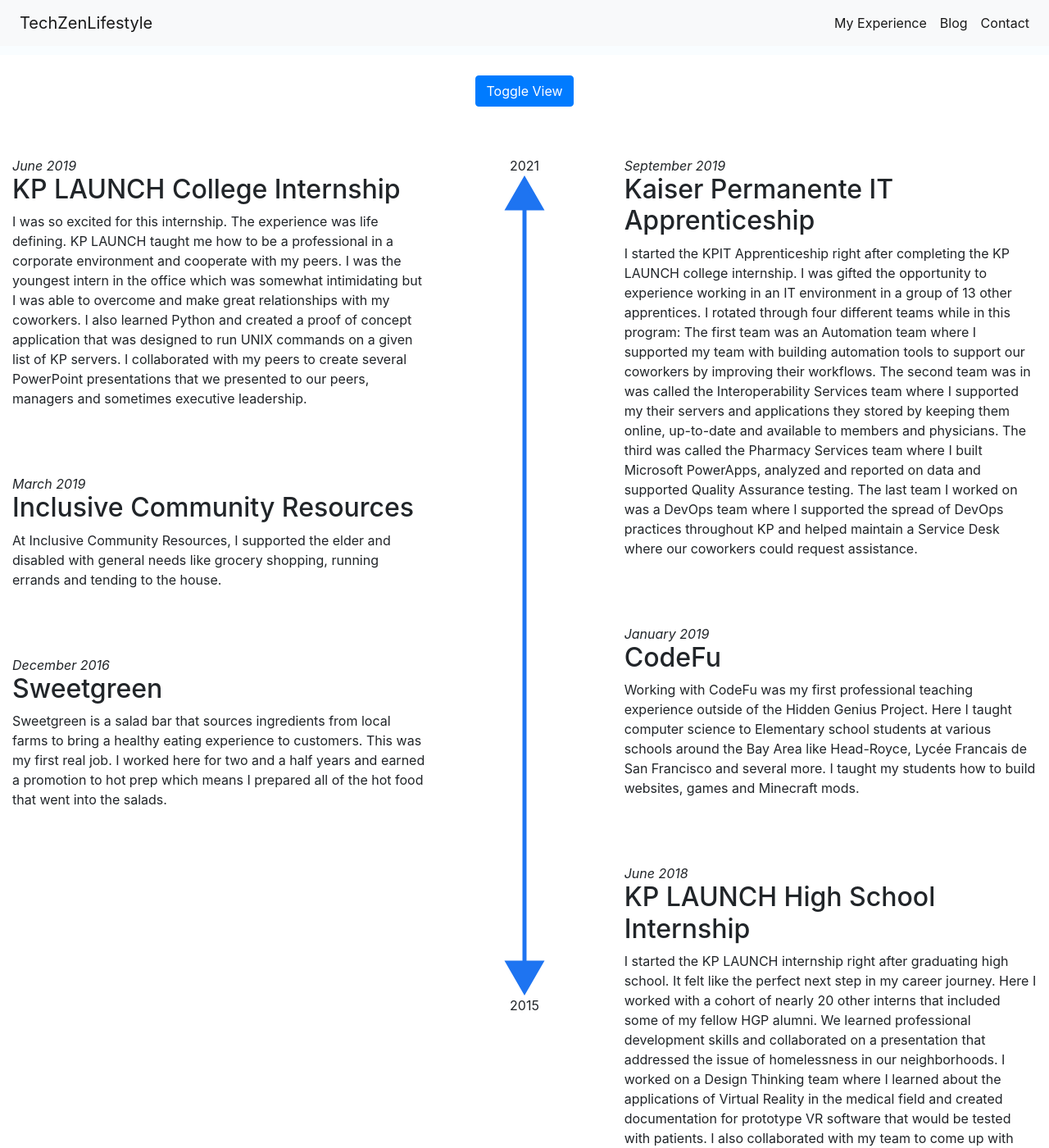
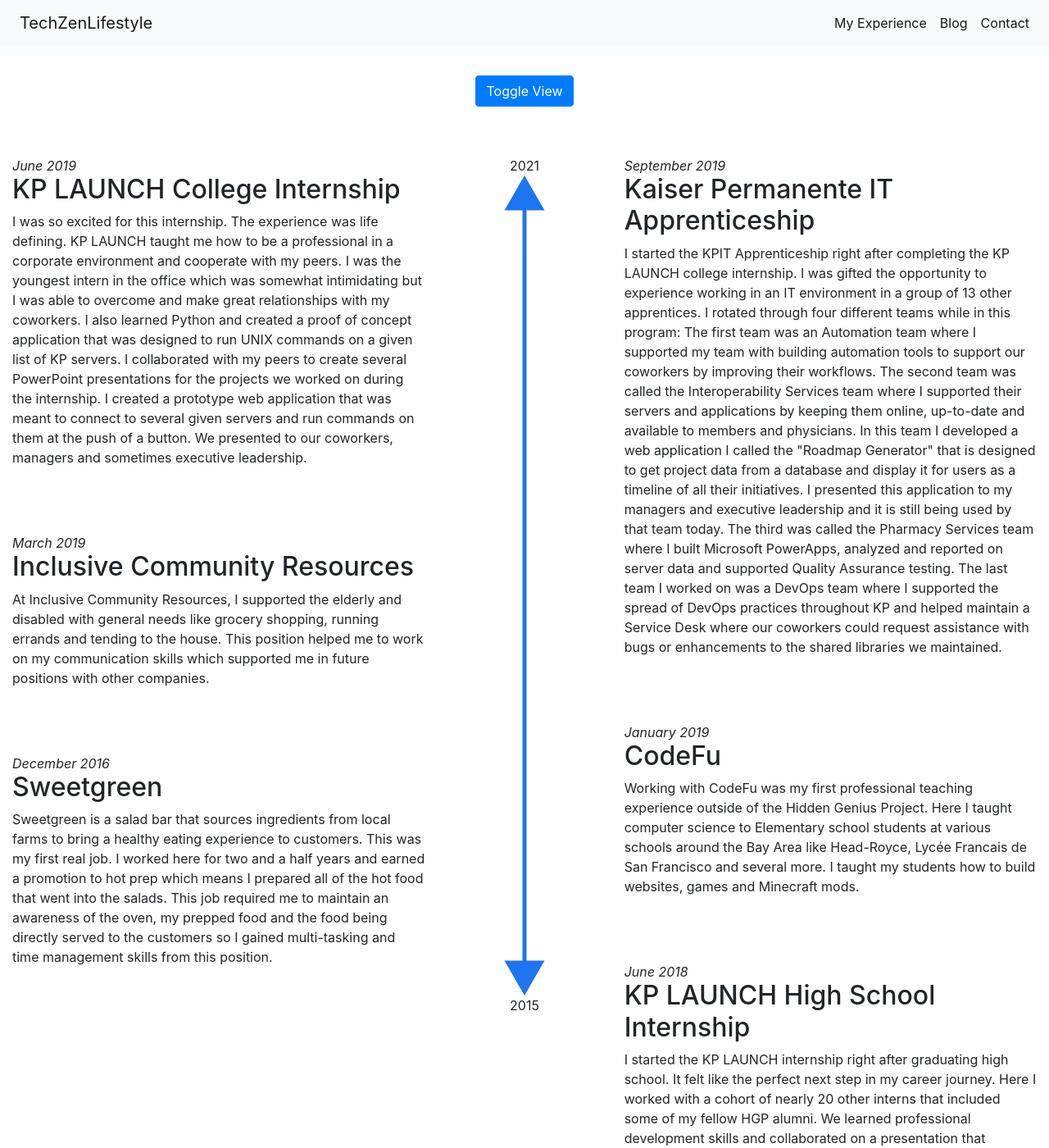
Before and after one commit to techzenlifestyle/my-portfolio-site, a Jekyll site: the page built from my-experience.html, in a window 1280 px wide and 1400 px high, scrolled down 358 px. Shown: the whole window at 82% size. Built offline with Jekyll 4.4.1, drawn with Linux system fonts in a browser that asks for light colours; nearby versions of some CDN libraries; some of the changed text lies outside the part shown.

Commit message:
Cleaning up

```diff
--- a/index.html
+++ b/index.html
@@ -39,7 +39,7 @@
     </div>
     <div class="col">
       <div class="card">
-        <a href="/my-experience/"><img class="card-img-top services-content" src="/assets/images/chalkboard-teacher-solid.svg" alt="Web Development Icon" width="110" height="88" style="color: #1E74F1;"></a>
+        <a href="/my-experience/"><img class="card-img-top services-content" src="/assets/images/chalkboard-teacher-solid.svg" alt="Education Icon" width="110" height="88" style="color: #1E74F1;"></a>
         <div class="card-body">
           <h2 class="card-title">Education</h2>
           <p class="card-text">I've been teaching various ages since 2017.</p>
@@ -48,7 +48,7 @@
     </div>
     <div class="col">
       <div class="card">
-        <a href="/my-experience/"><img class="card-img-top services-content" src="/assets/images/database-solid.svg" alt="Web Development Icon" width="110" height="88" style="color: #1E74F1;"></a>
+        <a href="/my-experience/"><img class="card-img-top services-content" src="/assets/images/database-solid.svg" alt="Software Engineering Icon" width="110" height="88" style="color: #1E74F1;"></a>
         <div class="card-body">
           <h2 class="card-title">Software Engineering</h2>
           <p class="card-text">I've been building web applications since 2019.</p>
--- a/my-experience.html
+++ b/my-experience.html
@@ -8,16 +8,18 @@
     <div class="row">
         <div class="col-sm-6">
             <div class="header-content">
-                <h1>My Experience</h1>
                 <span class="exp-toggle-content">
+                    <h1>My Experience - Career</h1>
                     <p>My drive and work ethic have enabled me to excel in my career and education.
                     I attended my first boot camp when I was 15 and got my first job when I was 16 with no gaps in employment to this day.
                     I was able to graduate high school with a 5.0 GPA and several college credits under my belt. </p>
                 </span>
                 <span class="eca-toggle-content" style="display: none;">
-                    <p>It took me a long time to figure out how I can best add value to my community.
-                        I wouldn't have been able to do it without my community pouring value into me so that I could explore and discover the best parts of myself.
-                        My city and my people did this for me in the form of community programs offering opporunities to me and other young Black students. </p>
+                    <h1>My Experience - Community</h1>
+                    <p>I unceasingly strive to find new and better ways to support my community, because they are the reason
+                        I am who I am today. Through my community, I was given access to programs and opportunities that I,
+                    and other Black students otherwise would not have been able to experience. Therefore, I take it as a personal
+                responsibility to improve it for the next generation to have even more opportunities than I had.  </p>
                 </span>
             </div>
         </div>
@@ -46,7 +48,8 @@
                     <p>I was so excited for this internship. The experience was life defining. KP LAUNCH taught me how to be a professional in a corporate environment and cooperate with my peers.
                         I was the youngest intern in the office which was somewhat intimidating but I was able to overcome and make great relationships with my coworkers.
                         I also learned Python and created a proof of concept application that was designed to run UNIX commands on a given list of KP servers.
-                        I collaborated with my peers to create several PowerPoint presentations that we presented to our peers, managers and sometimes executive leadership.
+                        I collaborated with my peers to create several PowerPoint presentations for the projects we worked on during the internship. I created a prototype
+                        web application that was meant to connect to several given servers and run commands on them at the push of a button. We presented to our coworkers, managers and sometimes executive leadership.
                     </p>
                 </span>
                 <span class="eca-toggle-content" style="display: none;">
@@ -77,7 +80,8 @@
                 <span class="exp-toggle-content">
                     <p class="timeline-date"><i>March 2019</i></p>
                     <h2>Inclusive Community Resources</h2>
-                    <p>At Inclusive Community Resources, I supported the elder and disabled with general needs like grocery shopping, running errands and tending to the house.
+                    <p>At Inclusive Community Resources, I supported the elderly and disabled with general needs like grocery shopping, running errands and tending to the house.
+                        This position helped me to work on my communication skills which supported me in future positions with other companies.
                     </p>
                 </span>
 
@@ -113,6 +117,8 @@
                     <h2>Sweetgreen</h2>
                     <p>Sweetgreen is a salad bar that sources ingredients from local farms to bring a healthy eating experience to customers. This was my first real job.
                         I worked here for two and a half years and earned a promotion to hot prep which means I prepared all of the hot food that went into the salads.
+                        This job required me to maintain an awareness of the oven, my prepped food and the food being directly served to the customers so I gained
+                        multi-tasking and time management skills from this position.
                     </p>
                 </span>
 
@@ -123,7 +129,7 @@
                         I didn't fully grasp what I was getting myself into during the interview process. I was so grateful when I got the call that I made it in. The HGP Immersion Bootcamp
                         is a 2-year commitment that starts in the summer, goes through the fall and spring school semester and ends at the end of the next summer. We learned about how to build
                         websites, mobile apps and work with robots. We learned about how to be a professional entrepreneur, how to make the most of that mindset and how to be leaders in our communities.
-                        We also gained a brotherhood connection within our cohort similar to that of a fraternity. We built a network of likeminded peers and mentors that would help us achieve our goals
+                        We also gained a brotherhood connection to our cohort and all members of the program. We built a network of likeminded peers and mentors that helped us achieve our goals
                         and grow into powerful yet honorable young men. </p>
                 </span>
 
@@ -158,9 +164,10 @@
                     <h2>Kaiser Permanente IT Apprenticeship</h2>
                     <p>I started the KPIT Apprenticeship right after completing the KP LAUNCH college internship. I was gifted the opportunity to experience working in an IT environment in a group of 13 other apprentices.
                         I rotated through four different teams while in this program: The first team was an Automation team where I supported my team with building automation tools to support our coworkers by improving their workflows.
-                        The second team was in was called the Interoperability Services team where I supported my their servers and applications they stored by keeping them online, up-to-date and available to members and physicians.
-                        The third was called the Pharmacy Services team where I built Microsoft PowerApps, analyzed and reported on data and supported Quality Assurance testing.
-                        The last team I worked on was a DevOps team where I supported the spread of DevOps practices throughout KP and helped maintain a Service Desk where our coworkers could request assistance.
+                        The second team was called the Interoperability Services team where I supported their servers and applications by keeping them online, up-to-date and available to members and physicians. In this team I developed
+                        a web application I called the "Roadmap Generator" that is designed to get project data from a database and display it for users as a timeline of all their initiatives. I presented this application to my managers
+                        and executive leadership and it is still being used by that team today. The third was called the Pharmacy Services team where I built Microsoft PowerApps, analyzed and reported on server data and supported Quality Assurance testing.
+                        The last team I worked on was a DevOps team where I supported the spread of DevOps practices throughout KP and helped maintain a Service Desk where our coworkers could request assistance with bugs or enhancements to the shared libraries we maintained.
                     </p>
                 </span>
 
@@ -170,9 +177,10 @@
                     <p>When my mentor called me and asked if I wanted to go to Africa, I was surprisingly unfazed. Not like I had ever been to Africa before.
                         I think a very small part of myself was saying "no way we're going to Africa". It didn't set in until we actually set foot on the home of all of humankind.
                         Not just that, the home of my people. The people that I may never know. Nevertheless, the feeling that overcame me when I stepped off the plane was the feeling of being home.
-                        If I had to summarize this trip in a few words, I would say that it was one of the greatest blessings i've ever received in my entire life. We stayed at the Four Seasons in Johanessberg for a week.
-                        We visited Neslon Mandela's home, the cradle of humankind and the Apartheid Museum. The purpose of our trip was to visit three schools and teach design thinking workshops. The students welcomed us
-                        and I allowed us to get to know them. Their stories exemplified the difference between growing up in the U.S. and growing up there and opened our eyes to our own privilege. We were honored to be in their presence. </p>
+                        If I had to summarize this trip in a few words, I would say that it was one of the greatest blessings I've ever received in my entire life. We stayed at the Four Seasons in Johanessberg for a week.
+                        We visited Neslon Mandela's home, the cradle of humankind and the Apartheid Museum. The purpose of our trip was to visit three schools and teach design thinking. We guided them through a workshop that
+                        got them to practice the concept of working together to come up with solutions to problems in their community. The students welcomed us and allowed us to get to know them. Their stories exemplified the
+                        difference between growing up in the U.S. and growing up there and opened our eyes to our own privilege.</p>
                 </span>
                 <!-- <div id="carousel1" class="carousel slide" data-ride="carousel">
                     <div class="carousel-inner">
```
Also changed, not shown: other parts of my-experience.html (+2 -2 lines).
